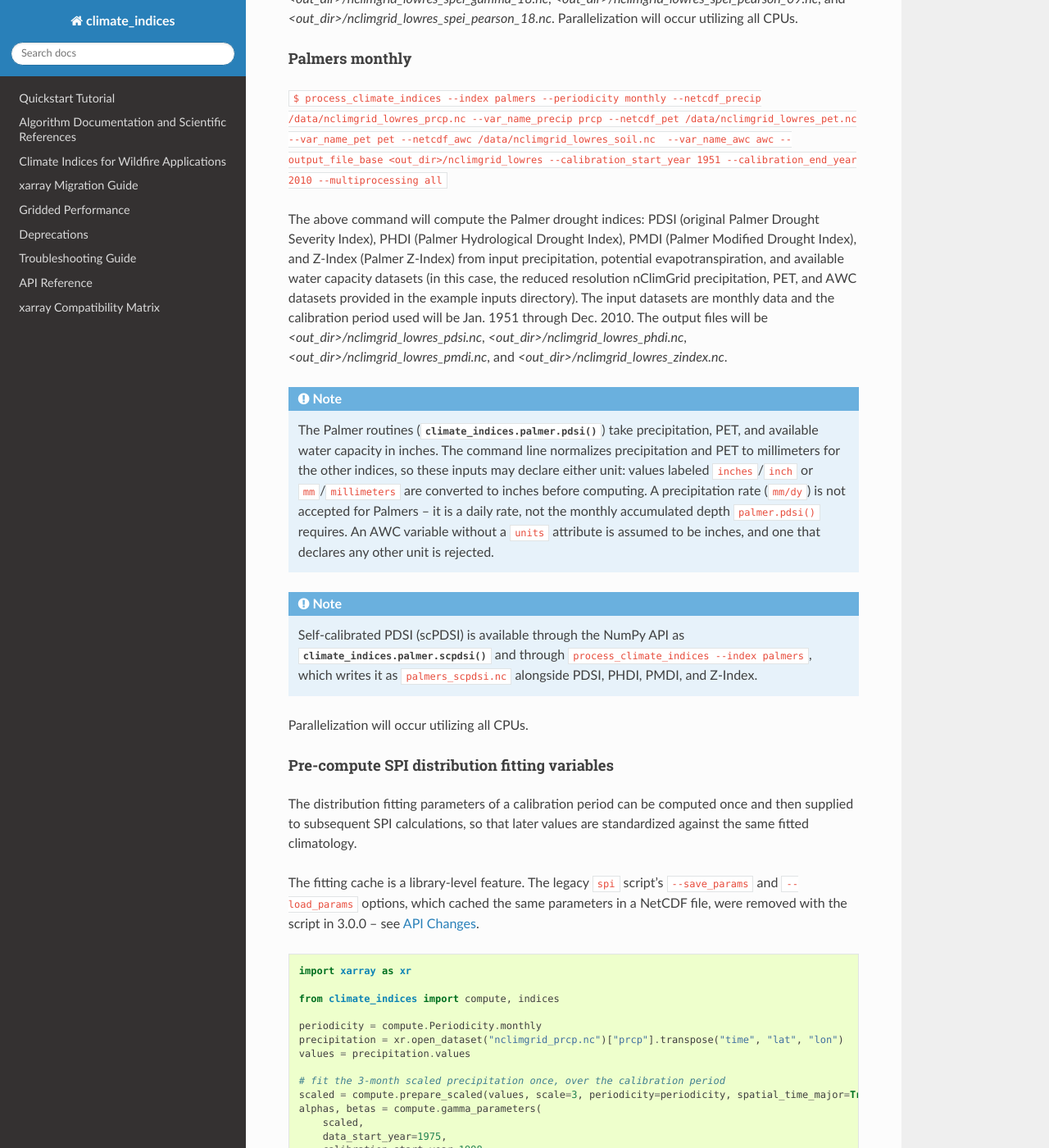
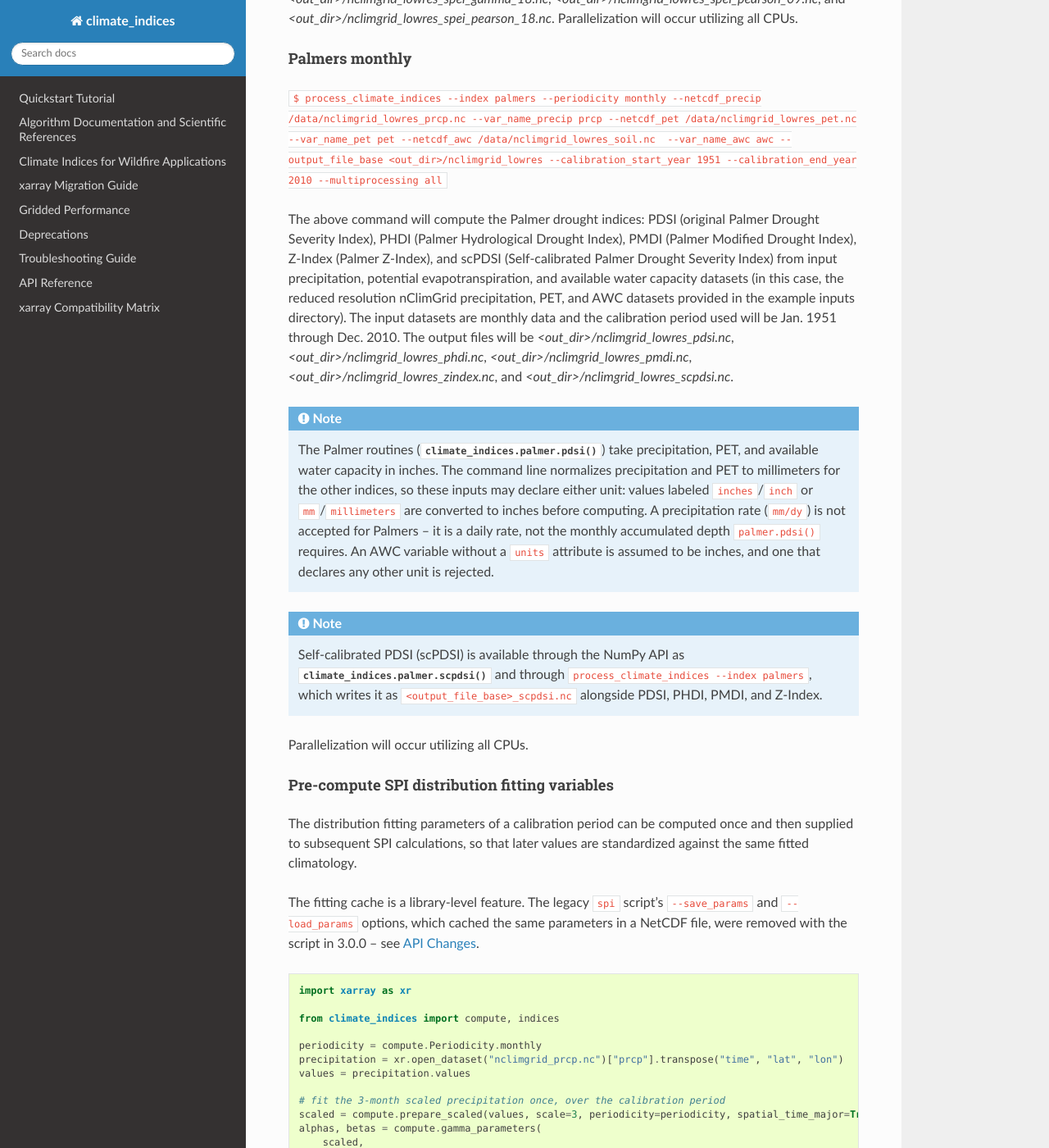
Before and after one commit to monocongo/climate_indices, a Sphinx documentation site: the page built from docs/index.rst, in a window 1280 px wide and 1400 px high, scrolled down 5475 px. Shown: the whole window at 82% size. Built offline with Sphinx 7.4.7 and the Read the Docs theme 3.1.0, drawn with Linux system fonts in a browser that asks for light colours; some of the changed text lies outside the part shown.

Commit message:
docs: complete the scpdsi CLI output documentation (#722)
Review follow-ups: list the scpdsi output file in both documented palmers/all output enumerations, describe it as <output_file_base>_scpdsi.nc, add 'all' to the --index valid values, cite Wells et al. (2004) for scPDSI in the README feature list, and mark the dated architecture review's 'scPDSI unimplemented' and four-channel observations as resolved. Regenerate the llms bundles.

```diff
--- a/docs/index.rst
+++ b/docs/index.rst
@@ -270,7 +270,7 @@ Upon completion the individual NetCDF files will contain variables for all compu
 `/data/nclimdiv_spei_gamma_03.nc`, `/data/nclimdiv_spei_gamma_06.nc`,
 `/data/nclimdiv_spei_pearson_03.nc`, `/data/nclimdiv_spei_pearson_06.nc`,
 `/data/nclimdiv_pdsi.nc`, `/data/nclimdiv_phdi.nc`, `/data/nclimdiv_pmdi.nc`,
-and `/data/nclimdiv_zindex.nc`.
+`/data/nclimdiv_zindex.nc`, and `/data/nclimdiv_scpdsi.nc`.
 Parallelization will occur utilizing all but one of the available CPUs
 (default since the `--multiprocessing` option is omitted).
 
@@ -374,13 +374,15 @@ Palmers monthly
 --multiprocessing all``
 
 The above command will compute the Palmer drought indices: PDSI (original Palmer Drought Severity Index),
-PHDI (Palmer Hydrological Drought Index), PMDI (Palmer Modified Drought Index), and Z-Index (Palmer
-Z-Index) from input precipitation, potential evapotranspiration, and available water capacity datasets
+PHDI (Palmer Hydrological Drought Index), PMDI (Palmer Modified Drought Index), Z-Index (Palmer
+Z-Index), and scPDSI (Self-calibrated Palmer Drought Severity Index) from input precipitation,
+potential evapotranspiration, and available water capacity datasets
 (in this case, the reduced resolution nClimGrid precipitation, PET, and AWC datasets provided in the
 example inputs directory). The input datasets are monthly data and the calibration period used will be
 Jan. 1951 through Dec. 2010. The output files will be
 `<out_dir>/nclimgrid_lowres_pdsi.nc`, `<out_dir>/nclimgrid_lowres_phdi.nc`,
-`<out_dir>/nclimgrid_lowres_pmdi.nc`, and `<out_dir>/nclimgrid_lowres_zindex.nc`.
+`<out_dir>/nclimgrid_lowres_pmdi.nc`, `<out_dir>/nclimgrid_lowres_zindex.nc`,
+and `<out_dir>/nclimgrid_lowres_scpdsi.nc`.
 
 .. note::
    The Palmer routines (:func:`climate_indices.palmer.pdsi`) take precipitation,
@@ -397,7 +399,7 @@ Jan. 1951 through Dec. 2010. The output files will be
    Self-calibrated PDSI (scPDSI) is available through the NumPy API as
    :func:`climate_indices.palmer.scpdsi` and through
    ``process_climate_indices --index palmers``, which writes it as
-   ``palmers_scpdsi.nc`` alongside PDSI, PHDI, PMDI, and Z-Index.
+   ``<output_file_base>_scpdsi.nc`` alongside PDSI, PHDI, PMDI, and Z-Index.
 
 Parallelization will occur utilizing all CPUs.
 
--- a/llms-full.txt
+++ b/llms-full.txt
@@ -35,7 +35,7 @@ The following indices are provided:
 - [PCI](https://www.tandfonline.com/doi/abs/10.1111/J.0033-0124.1980.00300.X), Precipitation Concentration Index
 - [EDDI](https://psl.noaa.gov/eddi/), Evaporative Demand Drought Index
 - [Palmer indices](https://www.droughtmanagement.info/literature/USWB_Meteorological_Drought_1965.pdf),
-  including PDSI, PHDI, PMDI, Z-Index, and scPDSI
+  including PDSI, PHDI, PMDI, Z-Index, and [scPDSI](https://doi.org/10.1175/1520-0442(2004)017%3C2335:ASPDSI%3E2.0.CO;2)
 
 This Python implementation of the above climate index algorithms is being developed
 with the following goals in mind:
--- a/llms.txt
+++ b/llms.txt
@@ -35,7 +35,7 @@ The following indices are provided:
 - [PCI](https://www.tandfonline.com/doi/abs/10.1111/J.0033-0124.1980.00300.X), Precipitation Concentration Index
 - [EDDI](https://psl.noaa.gov/eddi/), Evaporative Demand Drought Index
 - [Palmer indices](https://www.droughtmanagement.info/literature/USWB_Meteorological_Drought_1965.pdf),
-  including PDSI, PHDI, PMDI, Z-Index, and scPDSI
+  including PDSI, PHDI, PMDI, Z-Index, and [scPDSI](https://doi.org/10.1175/1520-0442(2004)017%3C2335:ASPDSI%3E2.0.CO;2)
 
 This Python implementation of the above climate index algorithms is being developed
 with the following goals in mind:
```
Also changed, not shown: other parts of docs/index.rst (+1 -1 lines), README.md (+1 -1 lines), docs/architecture-deepening-review-2026-08-27.md (+2 -2 lines), src/climate_indices/CONTEXT.md (+1 -1 lines).
